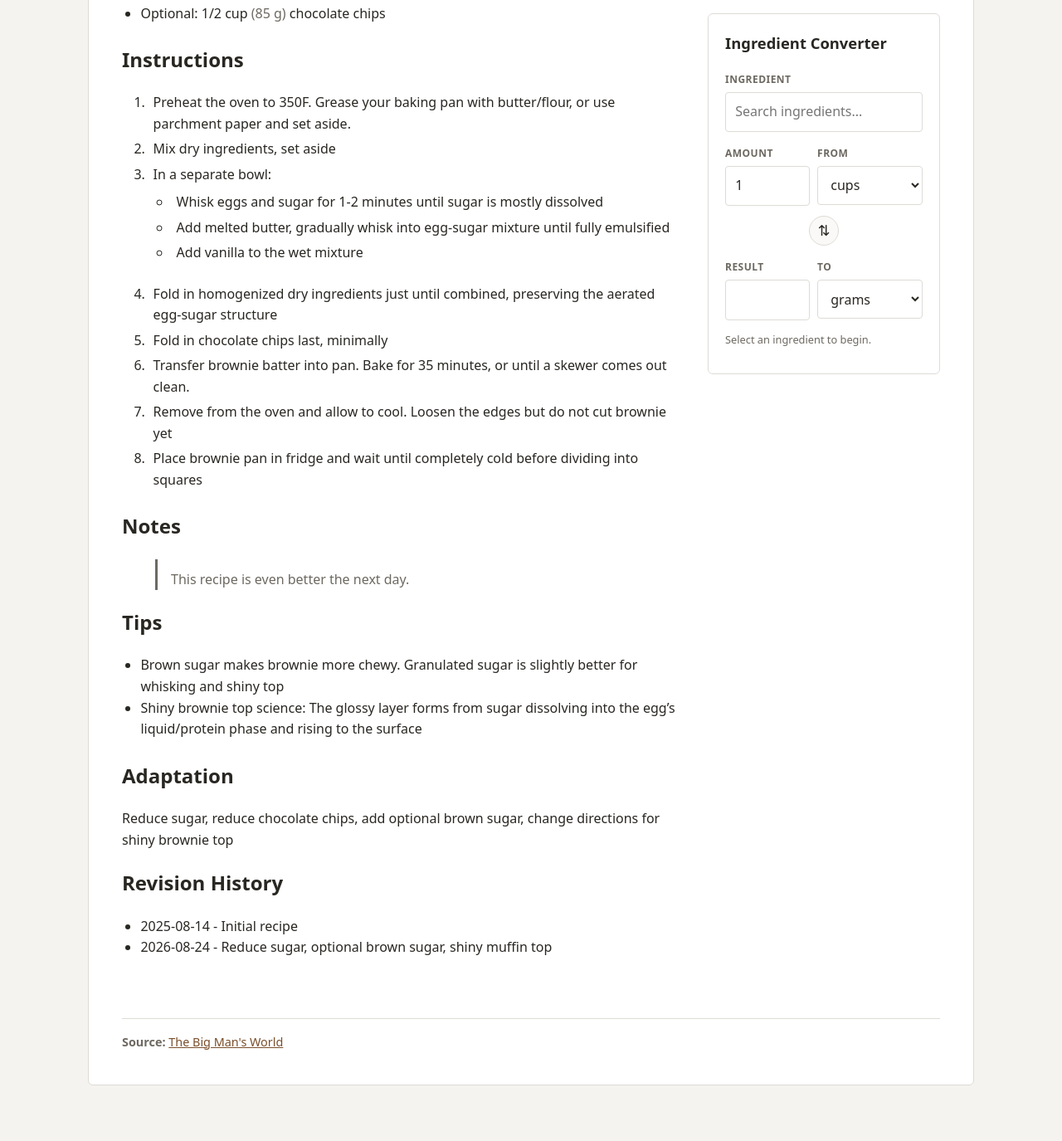
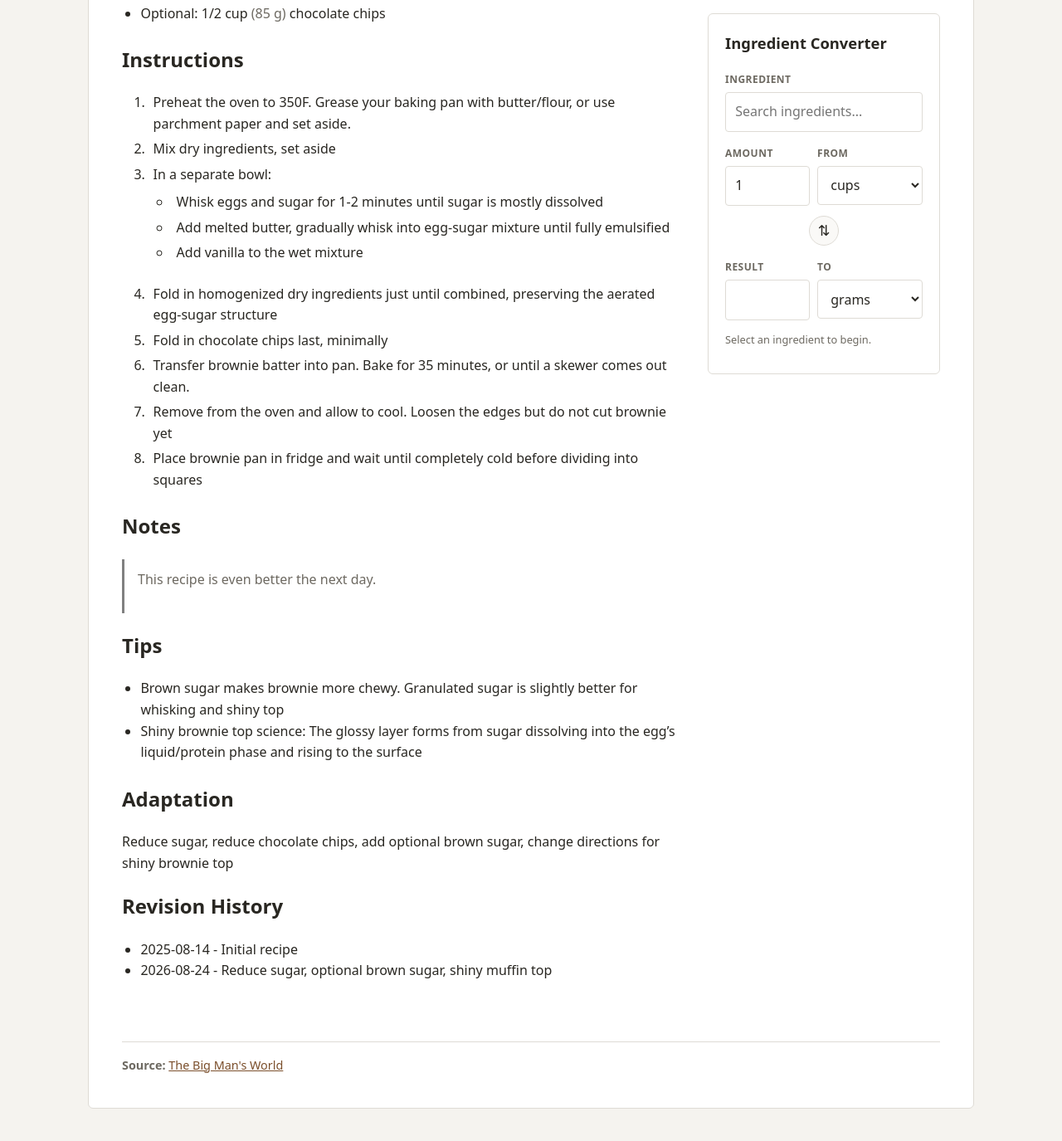
Before and after one commit to sundaycake/recipes, a Jekyll site: the page built from _recipes/almond-flour-brownies.md, in a window 1280 px wide and 1400 px high, scrolled down 1057 px. Shown: the top 1375 px of the window at 83% size. Built offline with Jekyll 4.4.1, drawn with Linux system fonts in a browser that asks for light colours.

Commit message:
Update style.css

```diff
--- a/assets/css/style.css
+++ b/assets/css/style.css
@@ -239,9 +239,10 @@ body {
 }
 
 .recipe-content blockquote {
-    padding: 0.75rem 1rem 0rem;
+    margin: 1rem 0;
+    padding: 0.75rem 1rem;
 
-    border-left: 3px solid var(--muted);
+    border-left: 3px solid gray;
 
     color: var(--muted);
 }
```
